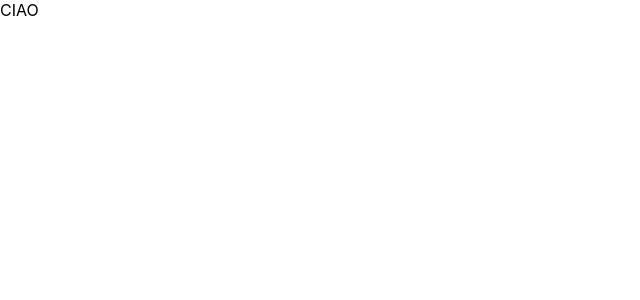
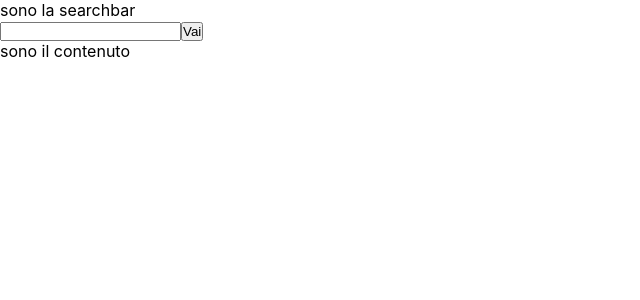
Before and after one commit to francescocifaldi/react-boolflix, a React (Vite) app: page / in a window 1280 px wide. Shown: the top 300 px of the page, without its empty margins (0-640 px from the left). Built offline with nearby package versions, Linux system fonts and the light colour scheme.

Commit message:
ADD routes

```diff
--- a/src/App.jsx
+++ b/src/App.jsx
@@ -1,6 +1,9 @@
 import { useState } from 'react'
 import GlobalContext from './contexts/GlobalContext'
 import { BASE_URI, MY_TOKEN } from './config'
+import { BrowserRouter, Routes, Route } from 'react-router-dom'
+import DefaultLayout from './layouts/DefaultLayout'
+import Content from './pages/Content'
 
 
 function App() {
@@ -9,9 +12,13 @@ function App() {
   return (
     <>
       <GlobalContext.Provider>
-        <div>
-          CIAO
-        </div>
+        <BrowserRouter>
+          <Routes>
+            <Route element={<DefaultLayout />}>
+              <Route path='/' element={<Content />} />
+            </Route>
+          </Routes>
+        </BrowserRouter>
       </GlobalContext.Provider>
     </>
   )
--- a/src/components/Searchbar.jsx
+++ b/src/components/Searchbar.jsx
@@ -1,6 +1,7 @@
 export default function Searchbar() {
     return (
         <div>
+            sono la searchbar
             <form>
                 <input type="text" />
                 <button>Vai</button>
--- /dev/null
+++ b/src/pages/Content.jsx
@@ -0,0 +1,7 @@
+export default function Content() {
+    return (
+        <>
+            <div>sono il contenuto</div>
+        </>
+    )
+}
```
